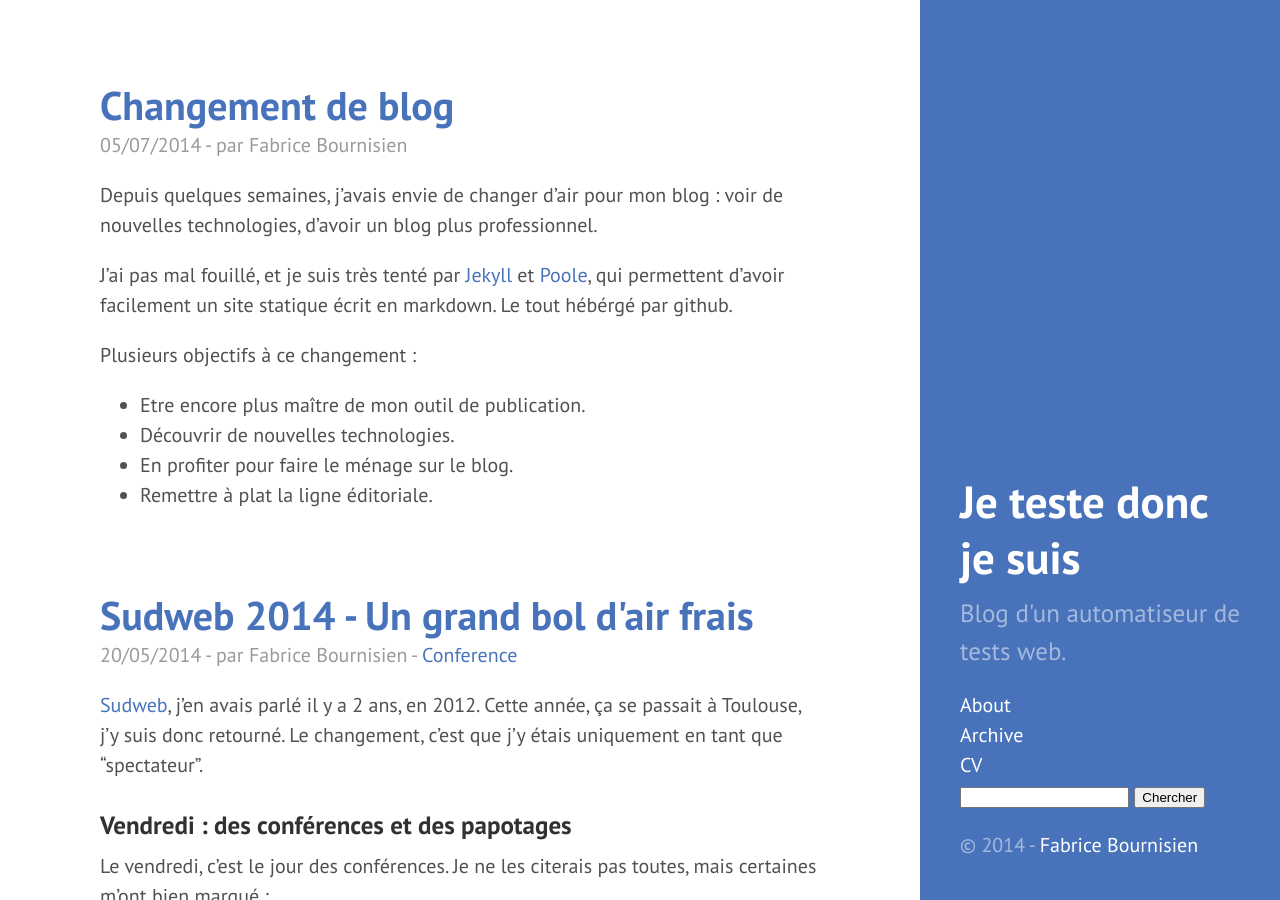
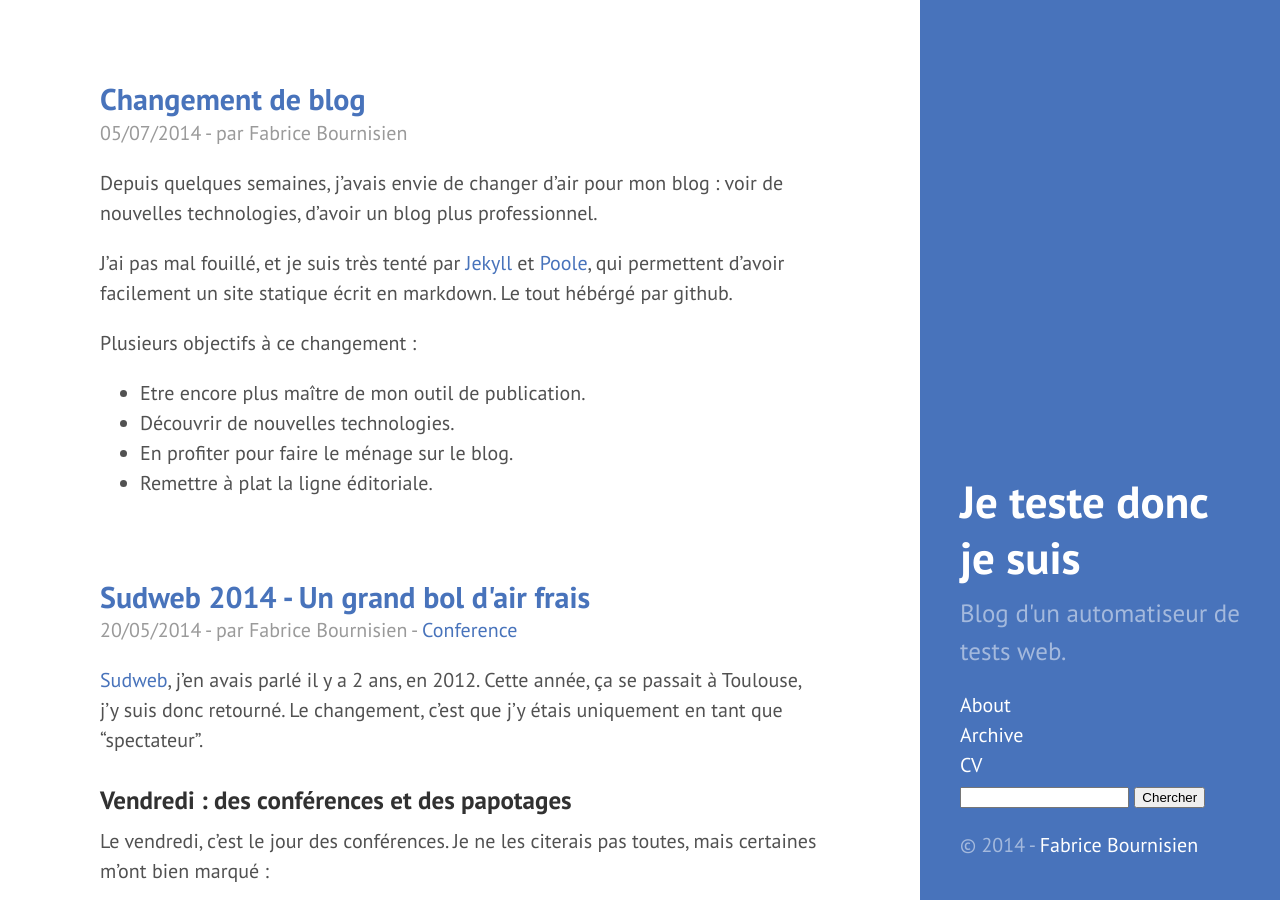
Before and after one commit to fabrice31/blog, a Jekyll site: the page built from index.html, in a window 1280 px wide and 900 px high. Built offline with Jekyll 4.4.1, drawn with Linux system fonts in a browser that asks for light colours; Markdown is read by kramdown in place of the engine named in the settings; the list of posts is cut into pages by our own code.

Commit message:
SEO and wcag optimisation

```diff
--- a/_includes/head.html
+++ b/_includes/head.html
@@ -6,7 +6,7 @@
   <!-- Enable responsiveness on mobile devices-->
   <meta name="viewport" content="width=device-width, initial-scale=1.0, maximum-scale=1">
   <meta name="description" content="Blog sur la qualité web en général, et l'automatisation de test web en particulier. Responsable tests et qualité web depuis 7 ans." />
-  <meta name="keywords" content="test, watir, qualité, cucumber, jenkins, bug, selenium, appium" />
+  <meta name="keywords" content="test, watir, qualité, cucumber, jenkins, bug, selenium, appium, bournisien" />
   <meta name="robots" content="index,follow" />
 
   <title>
--- a/_layouts/page.html
+++ b/_layouts/page.html
@@ -3,6 +3,6 @@ layout: default
 ---
 
 <div class="page">
-  <h1 class="page-title">{{ page.title }}</h1>
+  <h2 class="page-title">{{ page.title }}</h2>
   {{ content }}
 </div>
--- a/_layouts/post.html
+++ b/_layouts/post.html
@@ -3,7 +3,7 @@ layout: default
 ---
 
 <div class="post" itemscope="" itemtype="http://schema.org/BlogPosting">
-  <h1 class="post-title" itemprop="name">{{ page.title }}</h1>
+  <h2 class="post-title" itemprop="name">{{ page.title }}</h2>
   <span class="post-date">
 	  <time class="date" datetime="{{ page.date  | date: '%Y-%m-%d' }}" itemprop="datePublished">
 		{{ page.date | date: '%d/%m/%Y' }}
--- a/index.html
+++ b/index.html
@@ -6,11 +6,11 @@ title: Home
 <div class="posts">
   {% for post in paginator.posts %}
   <div class="post" itemscope="" itemtype="http://schema.org/BlogPosting">
-    <h1 class="post-title" itemprop="name">
+    <h2 class="post-title" itemprop="name">
       <a href="{{ post.url }}" itemprop="url" rel="bookmark">
         {{ post.title }}
       </a>
-    </h1>
+    </h2>
 
 	<span class="post-date">
 		<time class="date" datetime="{{ post.date  | date: '%Y-%m-%d' }}" itemprop="datePublished">
```
